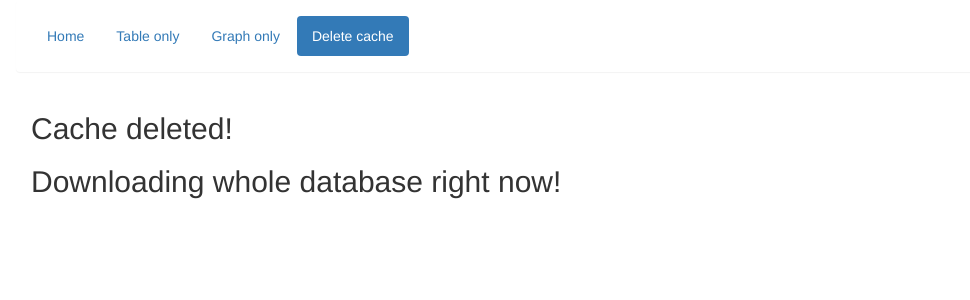
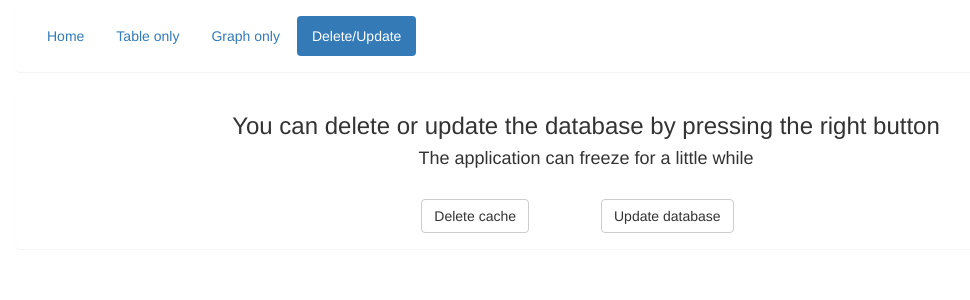
Before and after one commit to akwodkiewicz/dafttask, a Flask app: template app/templates/delete.html in a window 1280 px wide. Shown: the top 300 px of the page, without its empty margins (54-1024 px from the left). Run offline with Flask 2, Linux system fonts and the light colour scheme; the template is opened without the code that fills it, so the values that code supplies are empty; parts of the project's set-up code (start-up, migrations or seed data) failed here and were passed over; some libraries are stand-ins or nearby versions.

Commit message:
Changed 'Delete' into 'Delete/Update', PEP styling
- 'Delete/Update' page now allows the user to delete or update the database
by pressing the right button

```diff
--- a/app/logic.py
+++ b/app/logic.py
@@ -101,7 +101,8 @@ def process(form, invalidated=False):
 
     #If it doesn't exist - make a new one
     if graph_record is None:
-        graph_record = make_and_get_graph_record(currency, start, end, dates, mids)
+        graph_record = make_and_get_graph_record(currency, start, end,
+                                                dates, mids)
     #If we had previously less data about this period (possibly due to errors),
     #delete the old graph and make a new one
     elif graph_record["points"] < len(data):
@@ -158,7 +159,7 @@ def update_db():
         wrong_responses_counter
         ), file=stderr
     )
-    #loop.close()
+    loop.close()
 
 
 def find_empty_record_dates():
--- a/app/templates/delete.html
+++ b/app/templates/delete.html
@@ -4,12 +4,29 @@
 <li role="presentation"><a href="/">Home</a></li>
 <li role="presentation"><a href="/table">Table only</a></li>
 <li role="presentation"><a href="/graph">Graph only</a></li>
-<li role="presentation" class="active"><a href="/delete">Delete cache</a></li>
+<li role="presentation" class="active"><a href="/delete">Delete/Update</a></li>
 {% endblock %}
 
 {% block content %}
-<div class="col-md-12">
-  <h2>Cache deleted!</h2>
-  <h2>Downloading whole database right now!</h2>
+<div class="panel">
+  <div class="panel-header">
+    <div class="col-md-12">
+      <h3 class="text-center">You can delete or update the database by pressing the right button</h3>
+      <h4 class="text-center">The application can freeze for a little while</h4>
+      <br/>
+    </div>
+  </div>
+  <div class="panel-body">
+    <div class="col-md-12">
+      <form role="form" method="post">
+        <div class="col-md-1 col-md-offset-4">
+          <button class="btn btn-default" type="submit" name="task" value="delete">Delete cache</button>
+        </div>
+        <div class="col-md-1 col-md-offset-1">
+          <button class="btn btn-default" type="submit" name="task" value="update">Update database</button>
+        </div>
+      </form>
+    </div>
+  </div>
 </div>
 {% endblock %}
--- a/app/templates/graph.html
+++ b/app/templates/graph.html
@@ -4,7 +4,7 @@
 <li role="presentation"><a href="/">Home</a></li>
 <li role="presentation"><a href="/table">Table only</a></li>
 <li role="presentation" class="active"><a href="/graph">Graph only</a></li>
-<li role="presentation"><a href="/delete">Delete cache</a></li>
+<li role="presentation"><a href="/delete">Delete/Update</a></li>
 {% endblock %}
 
 
--- a/app/templates/home.html
+++ b/app/templates/home.html
@@ -4,7 +4,7 @@
 <li role="presentation"  class="active"><a href="/">Home</a></li>
 <li role="presentation"><a href="/table">Table only</a></li>
 <li role="presentation"><a href="/graph">Graph only</a></li>
-<li role="presentation"><a href="/delete">Delete cache</a></li>
+<li role="presentation"><a href="/delete">Delete/Update</a></li>
 {% endblock %}
 
 
--- a/app/templates/table.html
+++ b/app/templates/table.html
@@ -4,7 +4,7 @@
 <li role="presentation"><a href="/">Home</a></li>
 <li role="presentation" class="active"><a href="/table">Table only</a></li>
 <li role="presentation"><a href="/graph">Graph only</a></li>
-<li role="presentation"><a href="/delete">Delete cache</a></li>
+<li role="presentation"><a href="/delete">Delete/Update</a></li>
 {% endblock %}
 
 
--- a/app/views.py
+++ b/app/views.py
@@ -7,38 +7,52 @@ from sys import stderr
 
 
 from app import app, mongo
-from .logic import (update_db, default_action, find_empty_record_dates)
+from .logic import (
+    update_db,
+    default_action,
+    find_empty_record_dates
+    )
 
 
 @app.route('/', methods=['GET', 'POST'])
 def index():
     (start, end, graph, data, form) = default_action()
-    return render_template('home.html', form=form, graph=graph, data=data,
-            start=start, end=end)
+    return render_template('home.html', form=form, graph=graph,
+                            data=data, start=start, end=end)
 
 
 @app.route('/table', methods=['GET', 'POST'])
 def table():
     (start, end, graph, data, form) = default_action()
-    return render_template('table.html', form=form, data=data, start=start, end=end)
+    return render_template('table.html', form=form, data=data,
+                            start=start, end=end)
 
 
 @app.route('/graph', methods=['GET', 'POST'])
 def graph():
     (start, end, graph, data, form) = default_action()
-    return render_template('graph.html', form=form, graph=graph, start=start, end=end)
+    return render_template('graph.html', form=form, graph=graph,
+                            start=start, end=end)
 
 
-@app.route('/delete')
+@app.route('/delete', methods=['GET', 'POST'])
 def delete():
-    for col in mongo.db.collection_names():
-        mongo.db[col].drop()
-    update_db()
-    return render_template('delete.html', f=redirect(url_for('index')))
+    if request.method == 'POST':
+        # Pressing a button on delete.html page generates a value
+        # inside the 'form' dictionary, under the key=='task'
+        val = request.form.get('task', None)
+        if val == 'update':
+            update_db()
+        elif val == 'delete':
+            for col in mongo.db.collection_names():
+                mongo.db[col].drop()
+
+    return render_template('delete.html')
 
 
 @app.route('/mongo')
 def mongo_debug():
-    result = find_empty_record_dates()
-    pprint(result, stream=stderr)
+    rec = mongo.db.usd.find_one()
+    mongo.db.usd.delete_one(rec)
+    print(rec, file=stderr)
     return "Check console"
```
